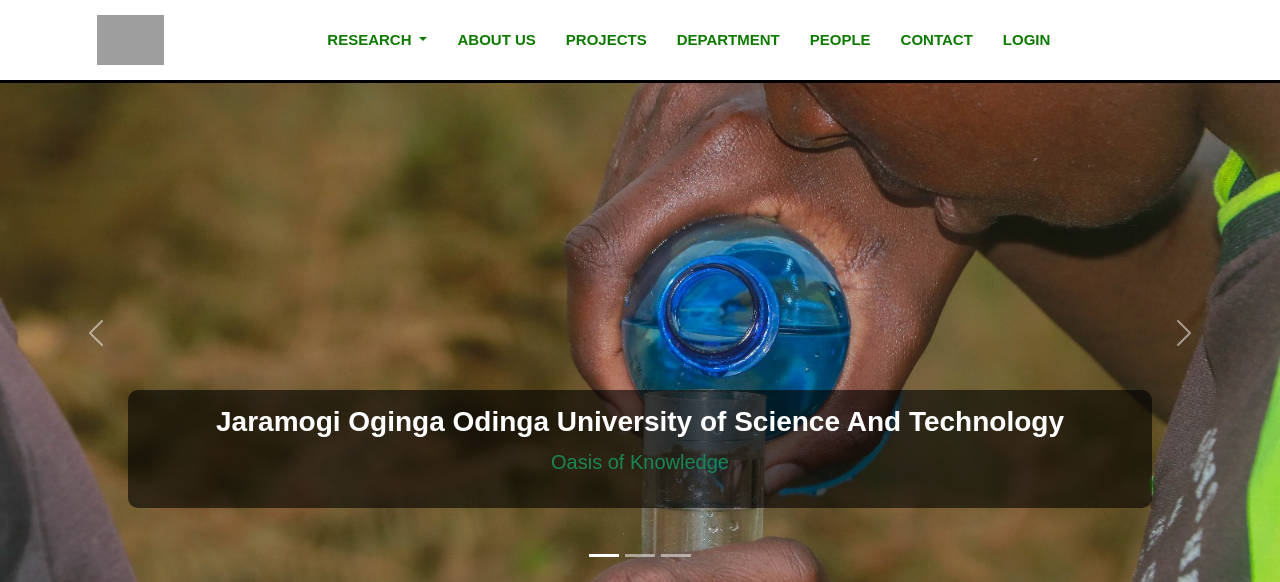
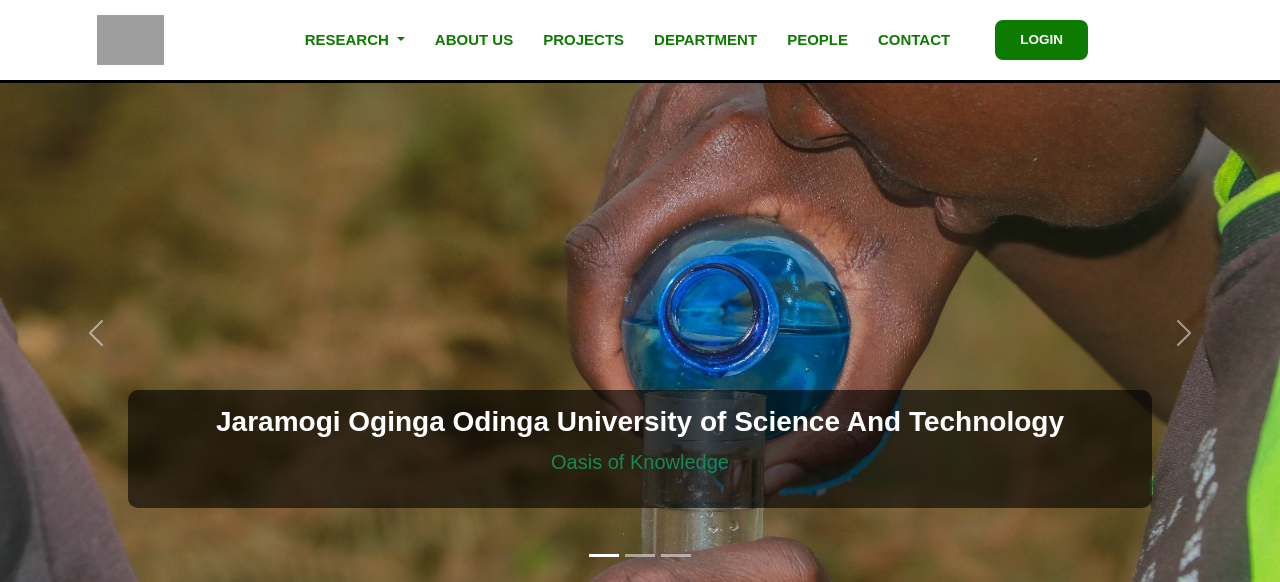
Before and after one commit to n-cognto/university-research, a Django app: page / in a window 1280 px wide. Shown: the top 582 px of the page. Run offline with Django 5.2, Linux system fonts and the light colour scheme; grey boxes are pictures that could not be loaded.

Commit message:
modified login css navigation

```diff
--- a/research_portal/static/css/styles.css
+++ b/research_portal/static/css/styles.css
@@ -58,27 +58,28 @@ body {
 }
 
 /* Login button styling */
-.login-btn {
-    background-color: green; /* Default green background */
-    color: white !important; /* White text */
-    padding: 8px 20px;
+.login-btn a {
+    background-color: #0d7a00;
+    color: white !important;
+    padding: 10px 25px;
     border: none;
-    border-radius: 10px; /* Rounded corners */
-    font-size: 14px;
+    border-radius: 8px;
+    font-size: 13.5px;
     font-weight: bold;
     text-decoration: none;
     display: flex;
     align-items: center;
     justify-content: center;
     height: 40px;
-    margin-left: 50px;
+    margin-left: 30px;
     transition: background-color 0.3s ease, transform 0.2s;
 }
 
-.login-btn:hover {
-    background-color: #001F3F;
+.login-btn a:hover {
+    background-color: #0345BF; /* Change hover color */
     transform: scale(1.05);
 }
+
 
 /* Mobile Navbar */
 @media (max-width: 991px) {
--- a/research_portal/templates/index.html
+++ b/research_portal/templates/index.html
@@ -48,7 +48,11 @@
                 <li class="nav-item"><a class="nav-link" href="#">DEPARTMENT</a></li>
                 <li class="nav-item"><a class="nav-link" href="#">PEOPLE</a></li>
                 <li class="nav-item"><a class="nav-link" href="#">CONTACT</a></li>
-                <li class="nav-item"><a class="nav-link" href="{% url 'login' %}">login</a></li>
+                <li class="nav-item login-btn">
+                    <a href="{% url 'login' %}">LOGIN</a>
+                </li>
+
+
             </ul>
         </div>
     </div>
```
